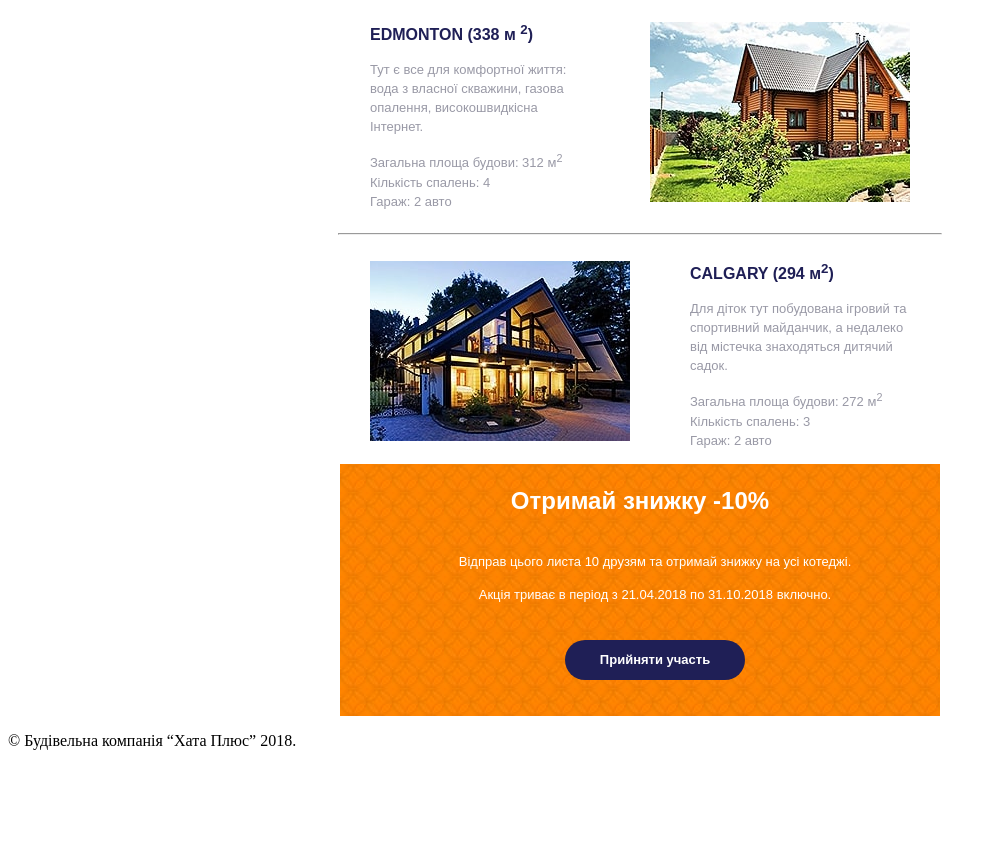
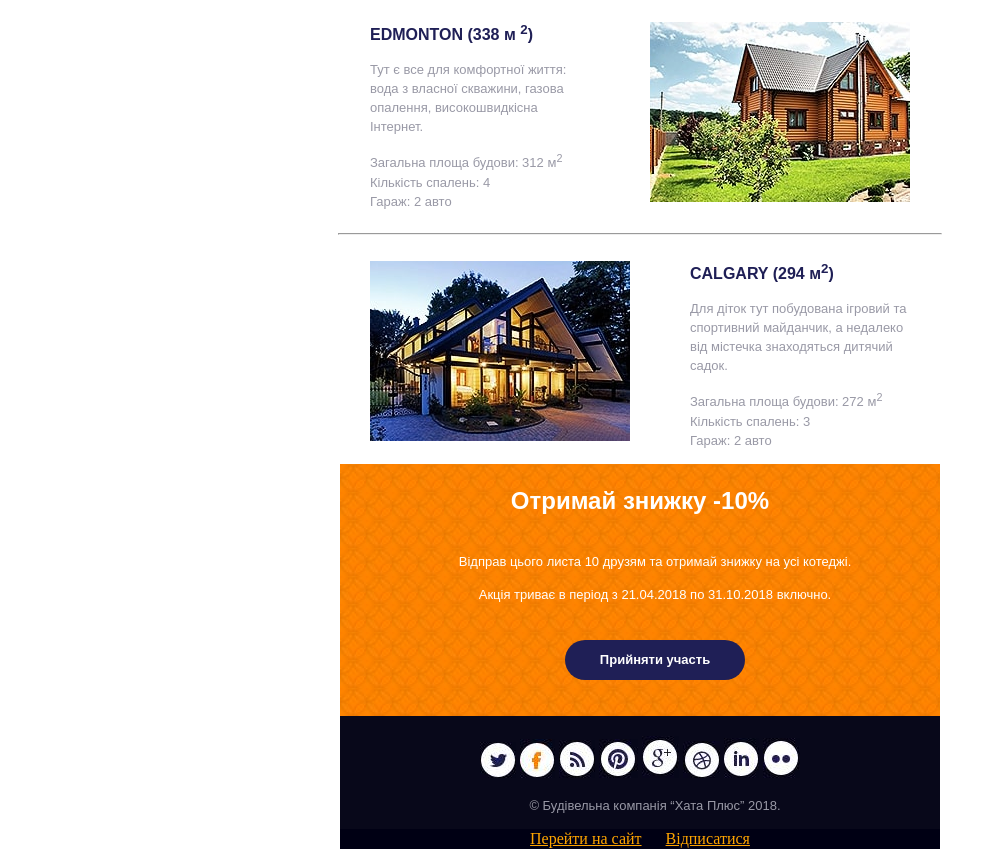
Before and after one commit to SovaDima/hataemail, a plain HTML site: page index.html in a window 1280 px wide. Shown: the part 1042-1899 px from the top of the page, without its empty margins (0-997 px from the left). Before the commit the page ends 1808 px from the top, so only its background shows below. Drawn offline with Linux system fonts and the light colour scheme.

Commit message:
mb last fix

```diff
--- a/index.html
+++ b/index.html
@@ -207,14 +207,49 @@
                 </td>
             </tr>
 
-                </td>
+            </td>
 
         </table>
-        <tr class="footer">
-            <td>
-                <p>© Будівельна компанія “Хата Плюс” 2018.</p>
-            </td>
-        </tr>
+        <table class="footer" border="0" cellpading="0" collspacing="0" align="center" width="600">
+            <tr class="stage1">
+                <td>
+                    <a href="#">
+                        <img src="/img/twitter (1).jpg" alt="">
+                    </a>
+                    <a href="#">
+                        <img src="/img/facebook.jpg"  alt="">
+                    </a>
+                    <a href="#">
+                        <img src="/img/wifi.jpg" alt="">
+                    </a>
+                    <a href="#">
+                        <img src="/img/pinterest.jpg" alt="">
+                    </a>
+                    <a href="">
+                        <img src="/img/google.jpg" alt="">
+                    </a><a href="">
+                        <img src="/img/ball.jpg" alt="">
+                    </a><a href="">
+                        <img src="/img/ln.jpg" alt="">
+                    </a><a href="">
+                        <img src="/img/pig.jpg" alt="">
+                    </a>
+                </td>
+            </tr>
+            <tr>
+                <td class="stage1">
+                    <p>© Будівельна компанія “Хата Плюс” 2018.</p>
+
+                </td>
+            </tr>
+            <tr>
+                <td class="stage2" >
+                    <a href="#" style="padding-right:20px ;">Перейти на сайт</a>
+                    <a href="#">Відписатися</a>
+                </td>
+            </tr>
+
+        </table>
     </table>
     </td>
     <td class="gray">
--- a/style.css
+++ b/style.css
@@ -2,20 +2,28 @@ table {
     border-collapse: collapse;
 
 }
- .goods td{
+
+a {
+    text-decoration: none;
+}
+
+.goods td {
     padding-left: 30px;
     padding-right: 30px;
 }
-hr{
+
+hr {
     color: #e4e4ec;
 }
-.goods p{
+
+.goods p {
     padding: 0;
     font-size: 13px;
     line-height: 19px;
     color: #9999a6;
     font-family: "Arial";
 }
+
 h2 {
 
     font-size: 16px;
@@ -117,10 +125,11 @@ table p {
 }
 
 .discount {
-    background-image:url(/img/bgc\ disc.jpg);
+    background-image: url(/img/bgc\ disc.jpg);
     text-align: center;
 }
-.discount h3{
+
+.discount h3 {
     font-size: 24px;
     line-height: 24px;
     color: #ffffff;
@@ -128,19 +137,49 @@ font-weight: bold;
     font-family: "Arial";
     text-align: center;
 }
-.discount p{
+
+.discount p {
     font-size: 13px;
     line-height: 20px;
     color: #ffffff;
     font-family: "Arial";
     text-align: center;
 }
-.discount button{
+
+.discount button {
     border-radius: 20px;
     background-color: #1f1f56;
 }
-.footer {
-    background-color: red;
+
+.stage1 {
+    background-color: #08081a;
+    text-align: center;
+}
+.stage1 td{
+    padding-top: 20px;
+}
+.stage2 {
+    background-color: #000014;
+}
+
+.footer td {
+
+    text-align: center;
+
+}
+
+.stage2 a {
+    color: orange;
+    text-decoration: underline;
+
+}
+
+.footer p {
+    font-size: 13px;
+    line-height: 18px;
+    color: #9999a6;
+    font-family: "Arial";
+    text-align: center;
 }
 
 .margin td {
```
Also changed, not shown: img/ball.jpg (added), img/facebook.jpg (added), img/google.jpg (added), img/ln.jpg (added), img/pig.jpg (added), img/pinterest.jpg (added), img/twitter (1).jpg (added), img/wifi.jpg (added). Lines whose indentation alone changed are shown as unchanged.
